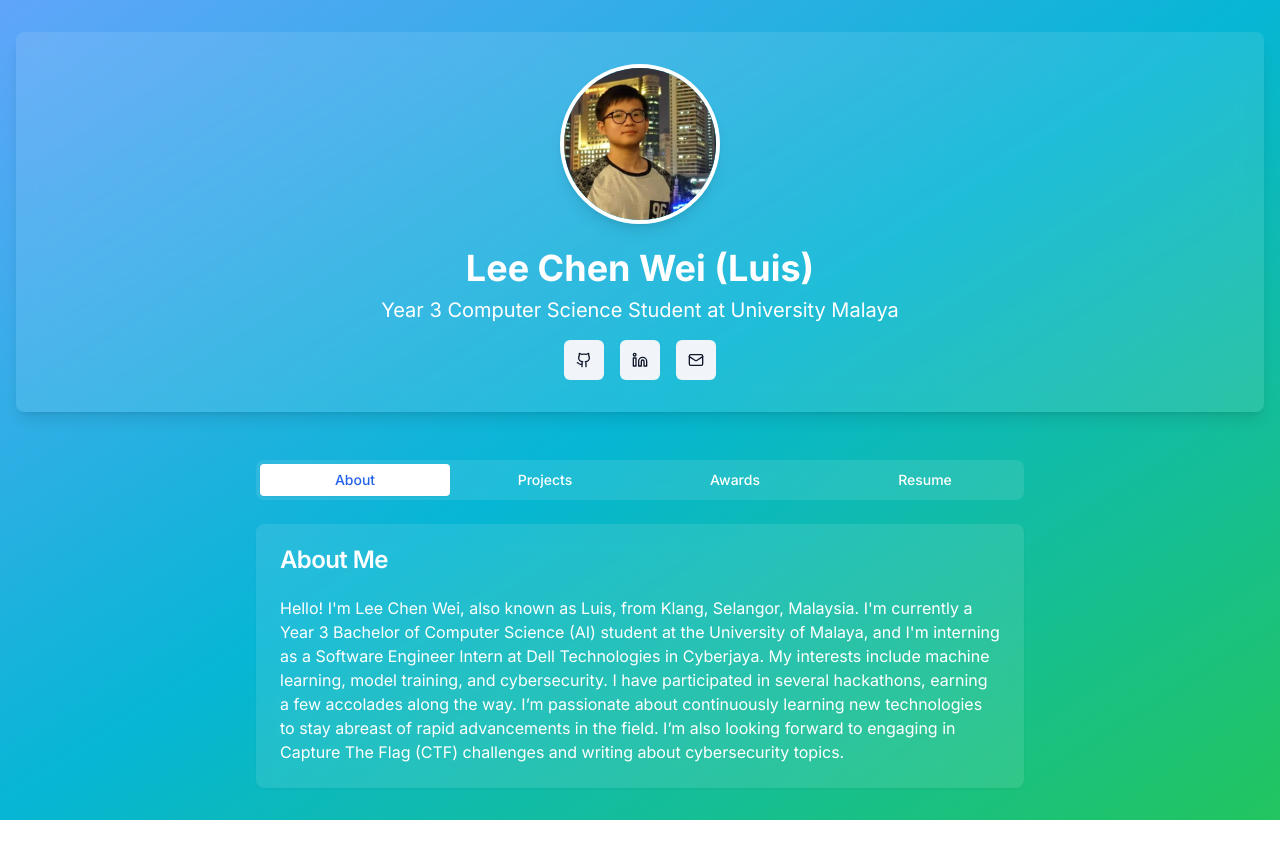
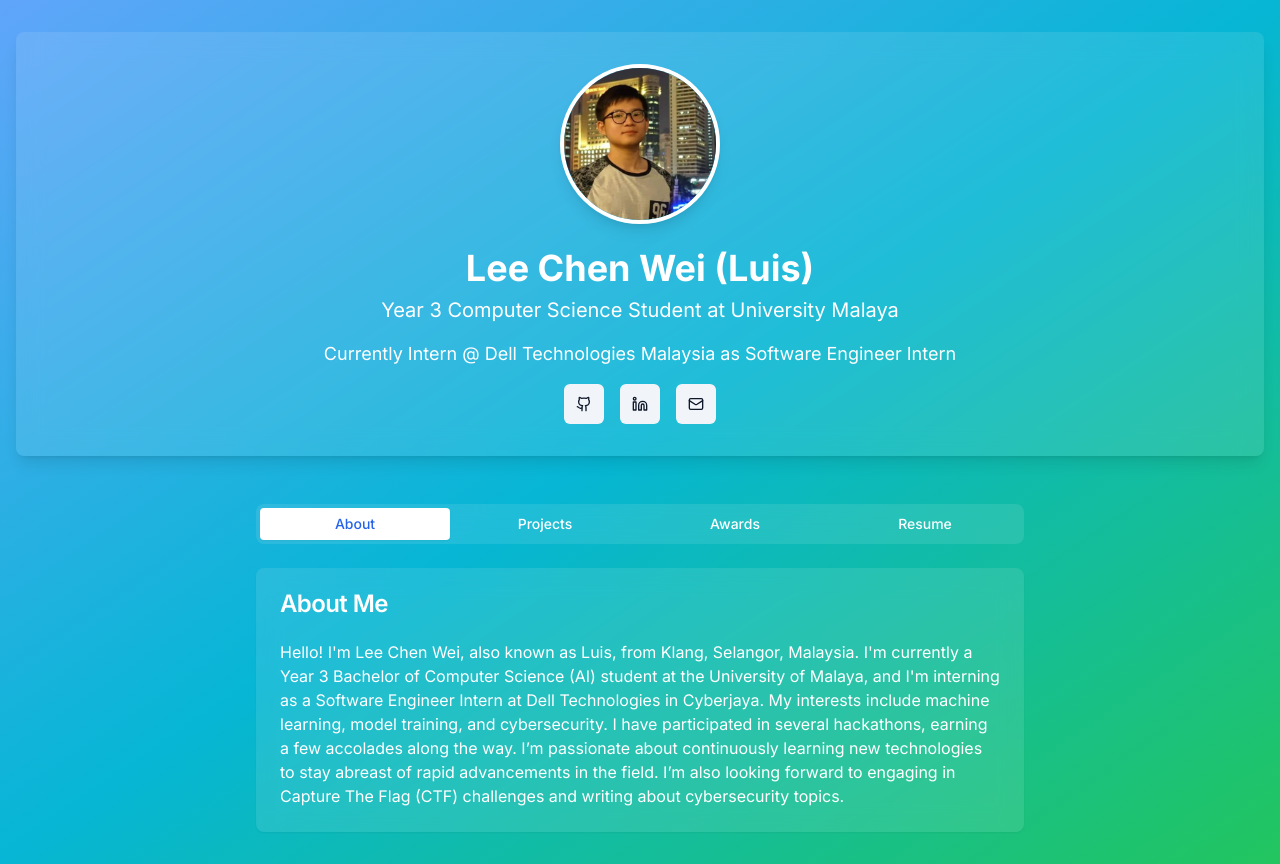
Before and after one commit to leechenwei/Luis-s-Personal-Web, a Next.js app in the folder my-personal-website/: page / in a window 1280 px wide. Before the commit the page ends 820 px from the top, so only its background shows below. Built offline with nearby package versions, Linux system fonts and the light colour scheme.

Commit message:
Update Vercel Publish

```diff
--- a/my-personal-website/src/components/Portfolio.tsx
+++ b/my-personal-website/src/components/Portfolio.tsx
@@ -17,6 +17,7 @@ export default function Portfolio() {
     github: 'https://github.com/leechenwei',
     linkedin: 'https://www.linkedin.com/in/luislcw02/',
     photoUrl: lcwImage,
+    internship: 'Currently Intern @ Dell Technologies Malaysia as Software Engineer Intern', // Add this line
   }
 
   const projects = [
@@ -67,6 +68,7 @@ export default function Portfolio() {
           </div>
           <h1 className="text-4xl font-bold mb-2 text-white animate-fade-in">{personalInfo.name}</h1>
           <p className="text-xl text-white mb-4">{personalInfo.title}</p>
+          <p className="text-lg text-white mb-4">{personalInfo.internship}</p>
           <div className="flex justify-center space-x-4">
             {[
               { href: personalInfo.github, icon: <Github className="h-4 w-4" />, label: 'GitHub' },
```
